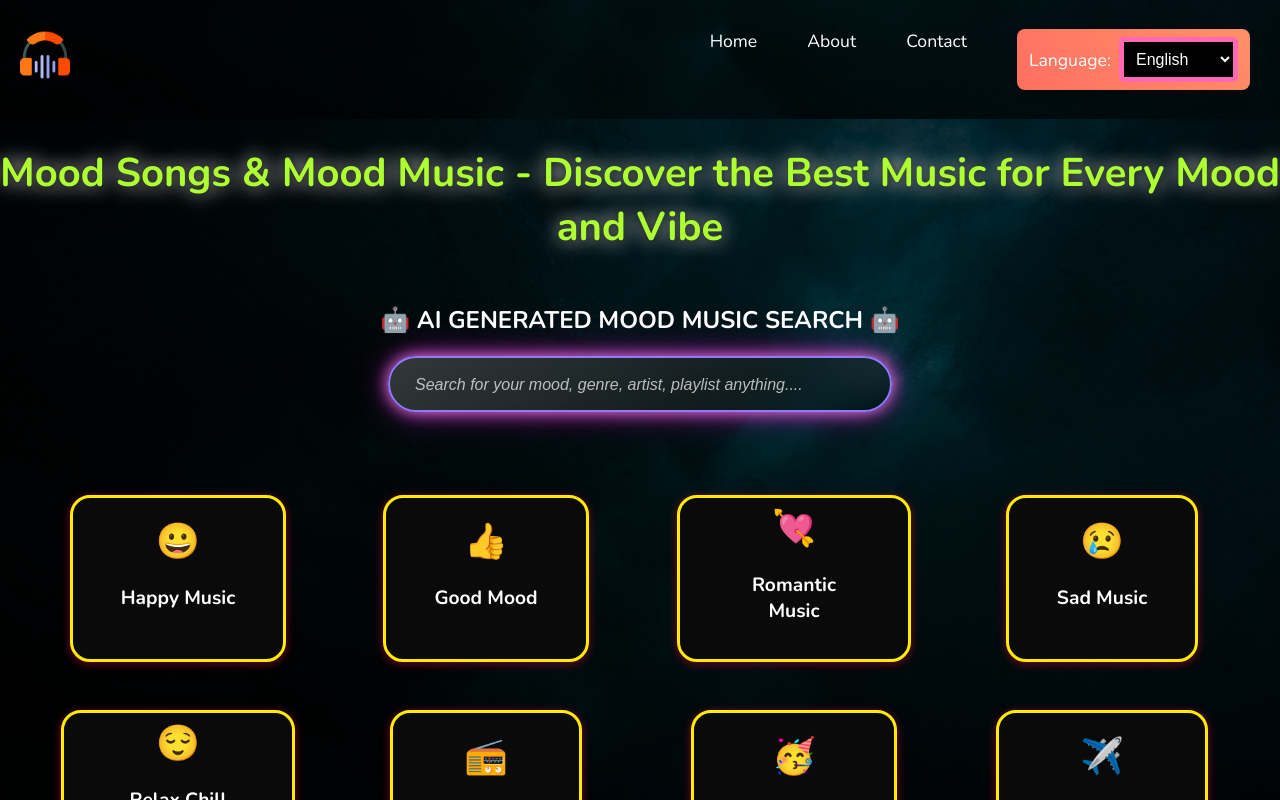
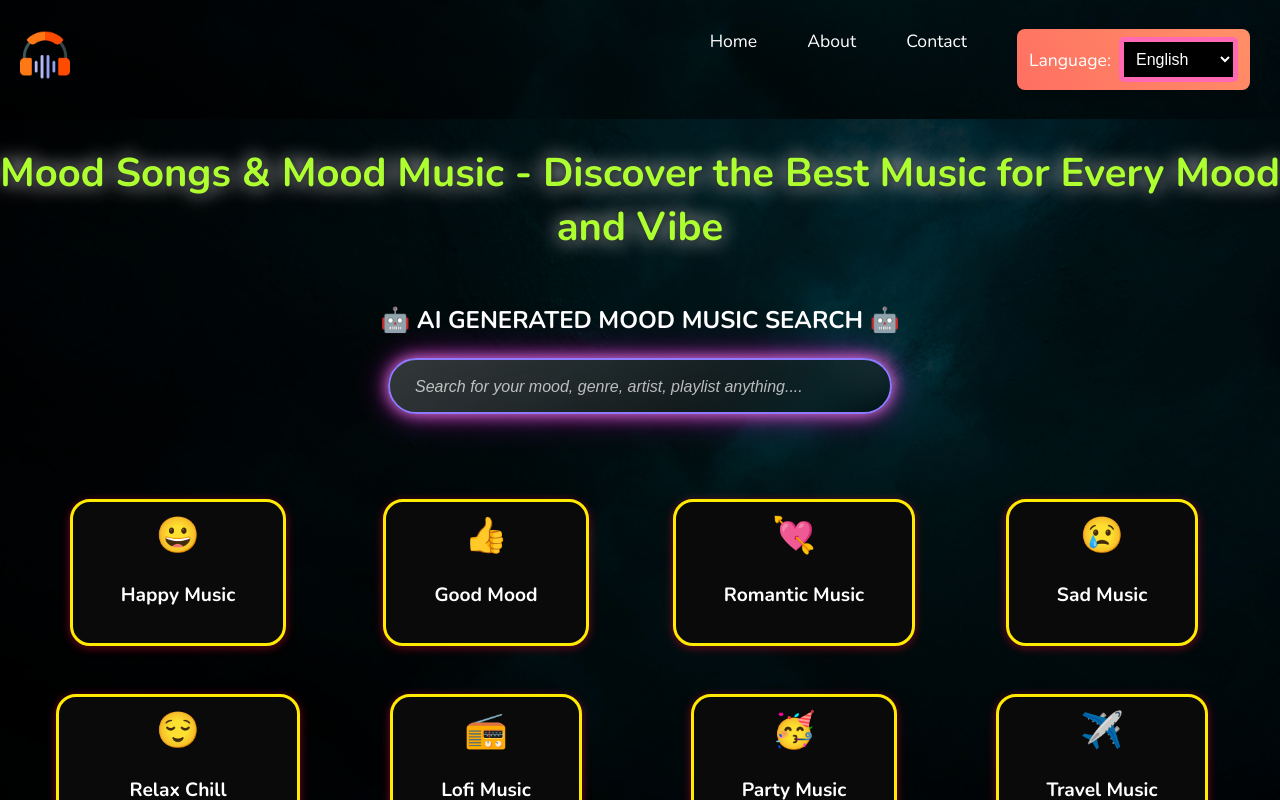
Before and after one commit to shivamsocial/moodsongs, a Next.js app: page / in a window 1280 px wide. Shown: the top 800 px of the page. Built offline with nearby package versions, Linux system fonts and the light colour scheme.

Commit message:
updated things

```diff
--- a/src/components/MoodGrid.js
+++ b/src/components/MoodGrid.js
@@ -222,18 +222,28 @@ const MoodGrid = () => {
 
             <div className={styles.gridContainer}>
               {filteredMoods.length > 0 ? (
-                filteredMoods.map((mood, index) => (
-                  <button
+                filteredMoods.map((mood, index) => {
+                  const moodPath = `/${mood.name
+                    .toLowerCase()
+                    .replace(/\s+/g, "-")}`;
+                  const localePath =
+                    router.locale !== "en"
+                      ? `/${router.locale}${moodPath}`
+                      : moodPath;
+
+                  return (
+                    <a
                       key={index}
+                      href={localePath}
                       className={styles.moodBtn}
-                    onClick={() => handleMoodClick(mood.name)}
                       aria-label={`Explore ${mood.name} mood songs`}
                       disabled={loading}
                     >
                       <div className={styles.text}>{mood.emoji}</div>
                       <p className={styles.ptext}>{mood.name}</p>
-                  </button>
-                ))
+                    </a>
+                  );
+                })
               ) : (
                 <div className={styles.buttonWrapper}>
                   <button
--- a/src/styles/grid.module.css
+++ b/src/styles/grid.module.css
@@ -4,7 +4,7 @@
   background: linear-gradient(135deg, rgba(0, 0, 0, 0.8), rgba(0, 0, 0, 0.5)),
     url("/images/background.jpg");
   height: auto; /* Allow the background to cover the content */
-  min-height: 100vh; /* Ensure it covers at least the viewport height */
+  height: 100%; /* Ensure it covers at least the viewport height */
   width: 100%;
   background-size: cover; /* Ensures it covers the entire page */
   background-position: center;
@@ -22,7 +22,7 @@
   backdrop-filter: blur(10px);
   border: 3px solid #ffea00; /* Yellow border */
   background: #0a0a0a;
-
+  text-decoration: none;
   z-index: 10;
   color: white;
   transition: transform 0.3s ease, background-color 0.3s ease,
@@ -325,6 +325,8 @@
   position: relative;
   margin-bottom: 30px;
   width: 100%;
+  box-sizing: border-box; /* Ensures padding and borders are included in width */
+  min-height: 60px; /* A fixed minimum height prevents content shifts */
 }
 
 /* Search Input Styling */
```
Lines whose indentation alone changed are shown as unchanged.
